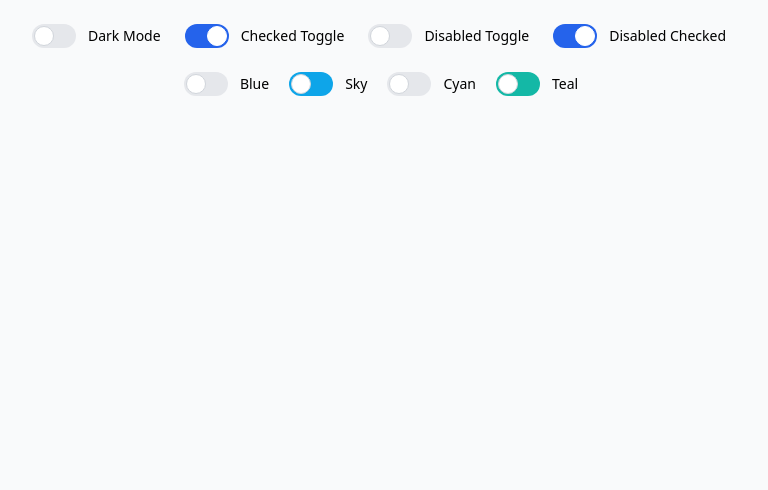
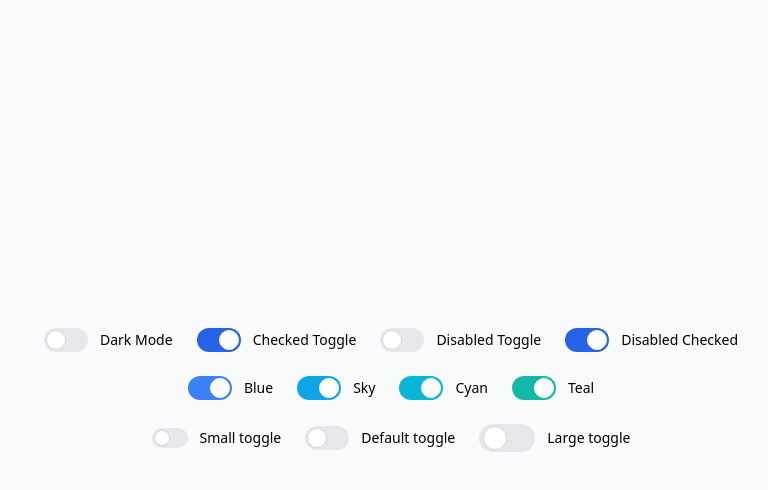
Before and after one commit to AlejandroP1028/Group-GCC_Vue-Component-Library, a Vue app: page / in a window 1280 px wide. Shown: the top 490 px of the page, without its empty margins (249-1017 px from the left). Built offline with nearby package versions, Linux system fonts and the light colour scheme.

Commit message:
modified:   src/components/ToggleComponent.vue

```diff
--- a/src/components/ToggleComponent.vue
+++ b/src/components/ToggleComponent.vue
@@ -1,21 +1,32 @@
 <template>
-  <div>
-    <!-- First Row: Standard Toggles -->
-    <div class="flex flex-wrap justify-center">
-      <label v-for="toggle in standardToggles" :key="toggle.label" class="inline-flex items-center cursor-pointer mt-6 me-6">
+  <div class="flex items-center justify-center min-h-screen">
+    <div class="flex flex-col items-center">
+      <!-- First Row -->
+      <div class="flex flex-wrap justify-center space-x-6 mb-6">
+        <label v-for="toggle in standardToggles" :key="toggle.label" class="inline-flex items-center cursor-pointer">
           <input type="checkbox" class="sr-only peer" :disabled="toggle.disabled" :checked="toggle.checked" @change="toggleDarkMode($event, toggle.label)">
           <div :class="standardToggleClass" class="relative w-11 h-6"></div>
           <span :class="spanClass">{{ toggle.label }}</span>
         </label>
       </div>
 
-    <!-- Second Row: Colored Toggles -->
-    <div class="mt-6 flex flex-wrap justify-center">
-      <label v-for="(color, index) in colors" :key="index" class="inline-flex items-center cursor-pointer me-5">
+      <!-- Second Row -->
+      <div class="flex flex-wrap justify-center space-x-6 mb-6">
+        <label v-for="(color, index) in colors" :key="index" class="inline-flex items-center cursor-pointer">
           <input type="checkbox" class="sr-only peer" :checked="coloredToggleStates[index]" @change="toggleColoredToggle(index)">
           <div :class="colorToggleClass(color)" class="relative w-11 h-6"></div>
           <span :class="spanClass">{{ color.charAt(0).toUpperCase() + color.slice(1) }}</span>
         </label>
+      </div>
+
+      <!-- Third Row -->
+      <div class="flex flex-wrap justify-center space-x-6">
+        <label v-for="toggle in newToggles" :key="toggle.label" class="inline-flex items-center mb-5 cursor-pointer">
+          <input type="checkbox" value="" class="sr-only peer">
+          <div :class="toggle.class" class="relative"></div>
+          <span :class="spanClass">{{ toggle.label }}</span>
+        </label>
+      </div>
     </div>
   </div>
 </template>
@@ -31,7 +42,7 @@
   data() {
     return {
       colors: ['blue', 'sky', 'cyan', 'teal'],
-      coloredToggleStates: [false, false, false, false]
+      coloredToggleStates: [true, true, true, true]
     };
   },
   computed: {
@@ -41,6 +52,13 @@
         { label: 'Checked Toggle', checked: true },
         { label: 'Disabled Toggle', disabled: true },
         { label: 'Disabled Checked', checked: true, disabled: true }
+      ];
+    },
+    newToggles() {
+      return [
+        { label: 'Small toggle', class: 'relative w-9 h-5 bg-gray-200 peer-focus:outline-none peer-focus:ring-4 peer-focus:ring-blue-300 dark:peer-focus:ring-blue-800 rounded-full peer dark:bg-gray-700 peer-checked:after:translate-x-full rtl:peer-checked:after:-translate-x-full peer-checked:after:border-white after:content-[""] after:absolute after:top-[2px] after:start-[2px] after:bg-white after:border-gray-300 after:border after:rounded-full after:h-4 after:w-4 after:transition-all dark:border-gray-600 peer-checked:bg-blue-600' },
+        { label: 'Default toggle', class: 'relative w-11 h-6 bg-gray-200 peer-focus:outline-none peer-focus:ring-4 peer-focus:ring-blue-300 dark:peer-focus:ring-blue-800 rounded-full peer dark:bg-gray-700 peer-checked:after:translate-x-full rtl:peer-checked:after:-translate-x-full peer-checked:after:border-white after:content-[""] after:absolute after:top-[2px] after:start-[2px] after:bg-white after:border-gray-300 after:border after:rounded-full after:h-5 after:w-5 after:transition-all dark:border-gray-600 peer-checked:bg-blue-600' },
+        { label: 'Large toggle', class: 'relative w-14 h-7 bg-gray-200 peer-focus:outline-none peer-focus:ring-4 peer-focus:ring-blue-300 dark:peer-focus:ring-blue-800 rounded-full peer dark:bg-gray-700 peer-checked:after:translate-x-full rtl:peer-checked:after:-translate-x-full peer-checked:after:border-white after:content-[""] after:absolute after:top-0.5 after:start-[4px] after:bg-white after:border-gray-300 after:border after:rounded-full after:h-6 after:w-6 after:transition-all dark:border-gray-600 peer-checked:bg-blue-600' }
       ];
     },
     standardToggleClass() {
@@ -72,7 +90,7 @@
     },
     spanClass() {
       return `
-        ml-3
+        ms-3
         text-sm
         font-medium
         dark:text-blue-400
```
Lines whose indentation alone changed are shown as unchanged.
